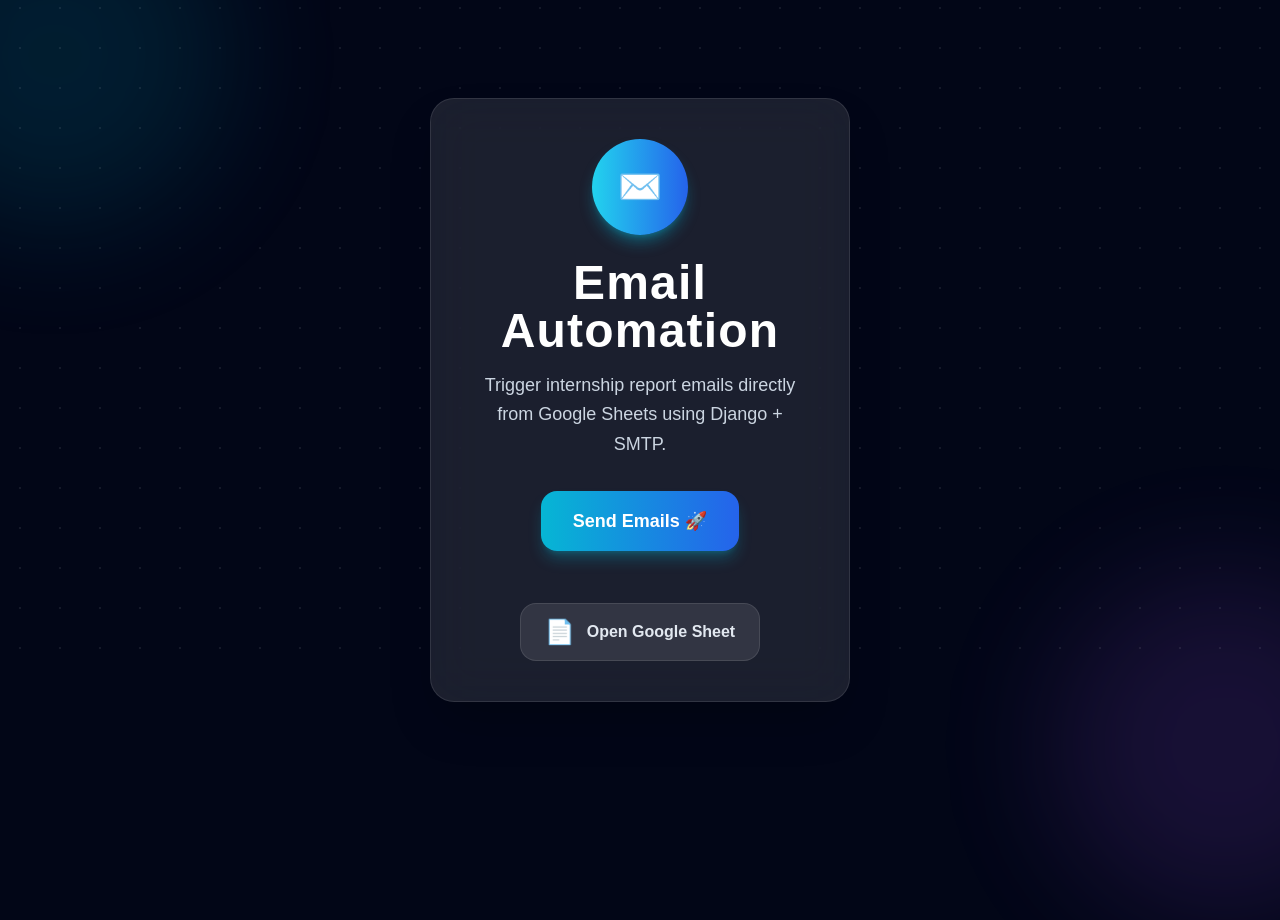
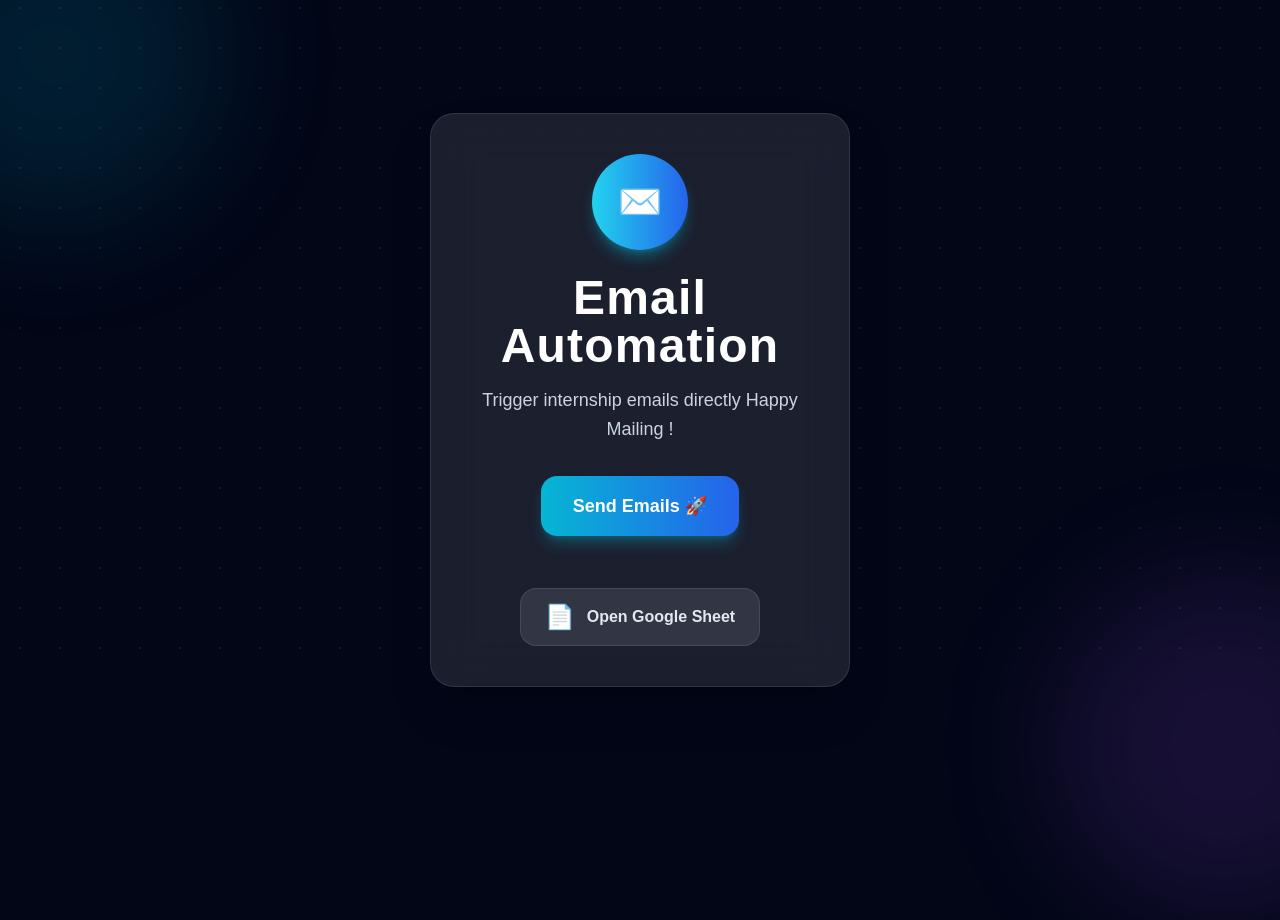
Before and after one commit to sanjeetnc/automate-emails-backend, a Django app: page / in a window 1280 px wide; the page is wider, and only the part inside the window is pictured. Run offline with Django 5.2, Linux system fonts and the light colour scheme; some libraries are stand-ins or nearby versions.

Commit message:
modern frontend and email automation completed

```diff
--- a/templates/index.html
+++ b/templates/index.html
@@ -81,8 +81,8 @@
 
         <p class="text-slate-300 leading-relaxed mb-8 text-lg">
 
-            Trigger internship report emails directly
-            from Google Sheets using Django + SMTP.
+            Trigger internship emails directly
+            Happy Mailing !
 
         </p>
 
```
